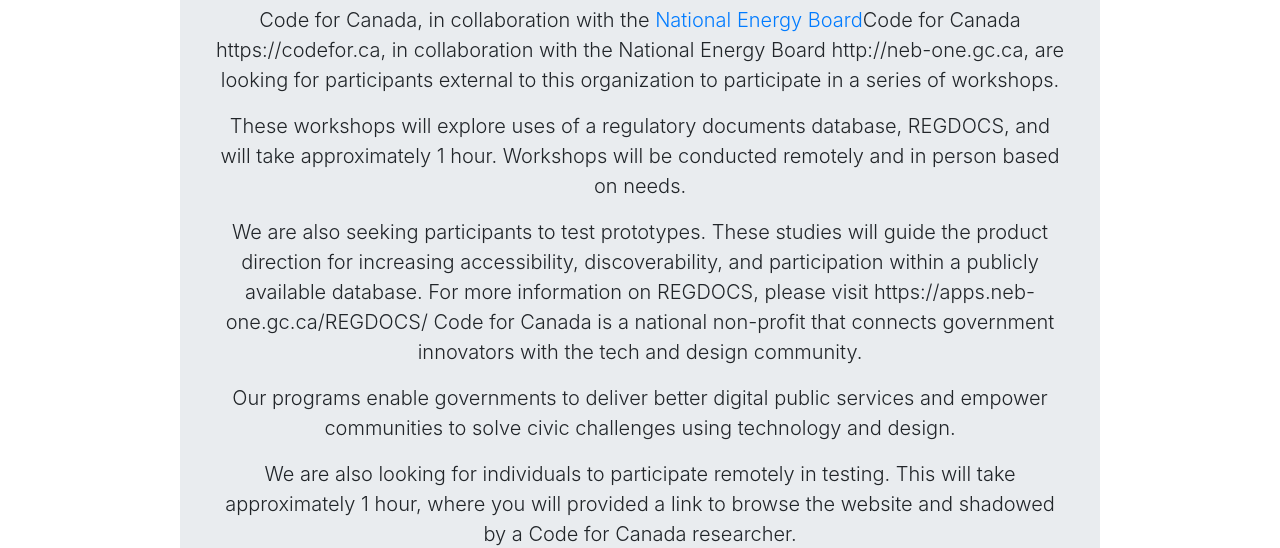
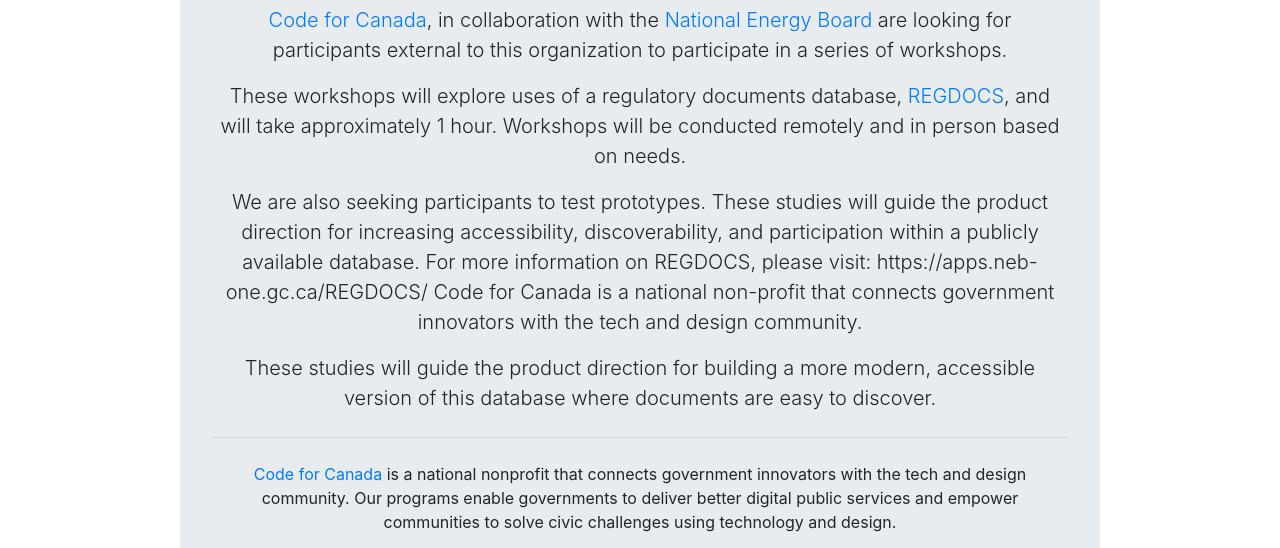
Before and after one commit to codeforcanada-cer/codeforcanada-cer.github.io, a plain HTML site: page index.html in a window 1280 px wide. Shown: the part 414-962 px from the top of the page. Drawn offline with nearby package versions, Linux system fonts and the light colour scheme.

Commit message:
updated the opening text

```diff
--- a/index.html
+++ b/index.html
@@ -53,37 +53,24 @@
 
                     <h1 class="display-4">Call for Participants</h1>
                     <p class="lead">
-                        Code for Canada, in collaboration with the
-                        <a href="https://www.neb-one.gc.ca/index-eng.html">National Energy Board</a>Code for Canada
-                        https://codefor.ca, in collaboration with the
-                        National Energy Board http://neb-one.gc.ca, are looking for
-                        participants external to this organization to participate in a
+                        <a href="https://codefor.ca/">Code for Canada</a>, in collaboration with the
+                        <a href="https://www.neb-one.gc.ca/index-eng.html">National Energy Board</a>
+                        are looking for participants external to this organization to participate in a
                         series of workshops.
                     </p>
                     <p class="lead">
                         These workshops will explore uses of a regulatory documents
-                        database, REGDOCS, and will take approximately 1 hour. Workshops
+                        database, <a href="https://apps.neb-one.gc.ca/REGDOCS/">REGDOCS</a>, and will take approximately 1 hour. Workshops
                         will be conducted remotely and in person based on needs.
                     </p>
                     <p class="lead">
                         We are also seeking participants to test prototypes. These studies
                         will guide the product direction for increasing accessibility,
                         discoverability, and participation within a publicly available
-                        database. For more information on REGDOCS, please visit
+                        database. For more information on REGDOCS, please visit:
                         https://apps.neb-one.gc.ca/REGDOCS/ Code for Canada is a national
                         non-profit that connects government innovators with the tech and
                         design community.
-                    </p>
-                    <p class="lead">
-                        Our programs enable governments to deliver better digital public
-                        services and empower communities to solve civic challenges using
-                        technology and design.
-                    </p>
-                    <p class="lead">
-                        We are also looking for individuals to participate remotely in
-                        testing. This will take approximately 1 hour, where you will
-                        provided a link to browse the website and shadowed by a Code for
-                        Canada researcher.
                     </p>
                     <p class="lead">
                         These studies will guide the product direction for building a more
```
